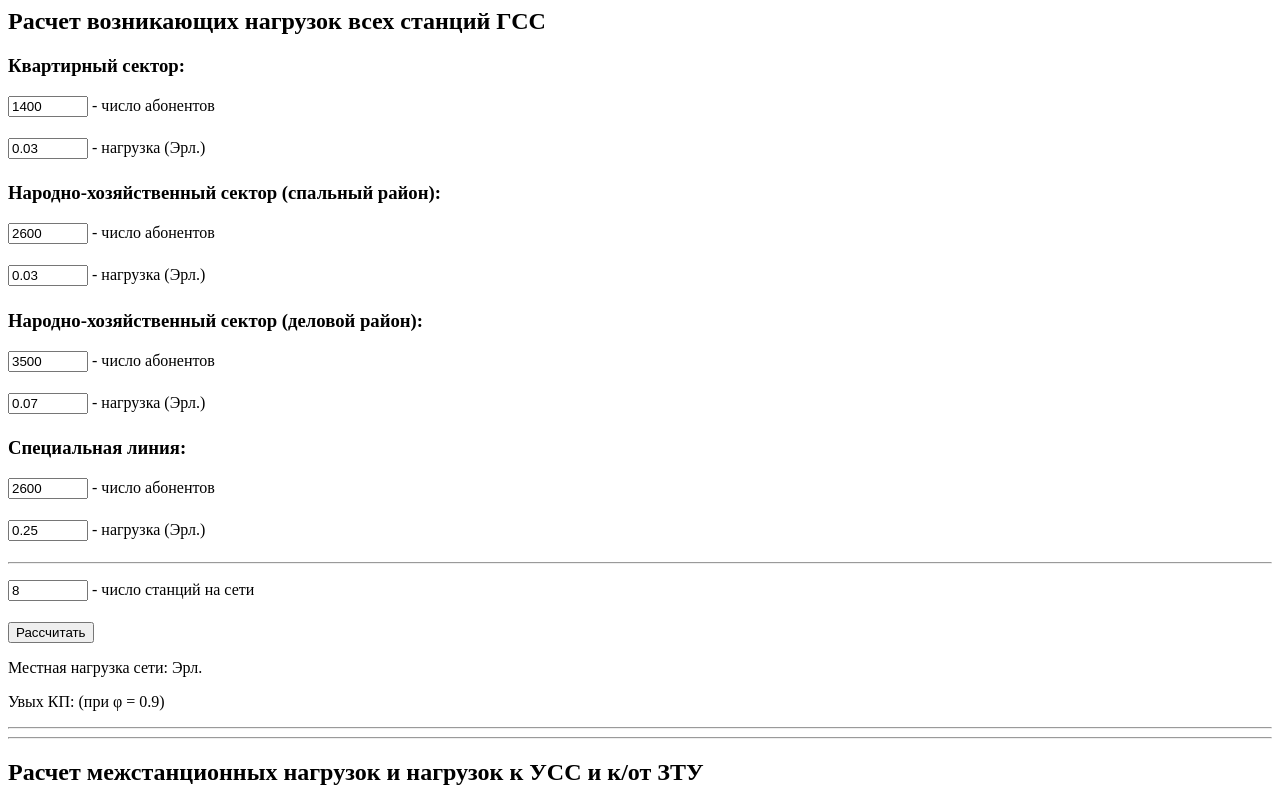
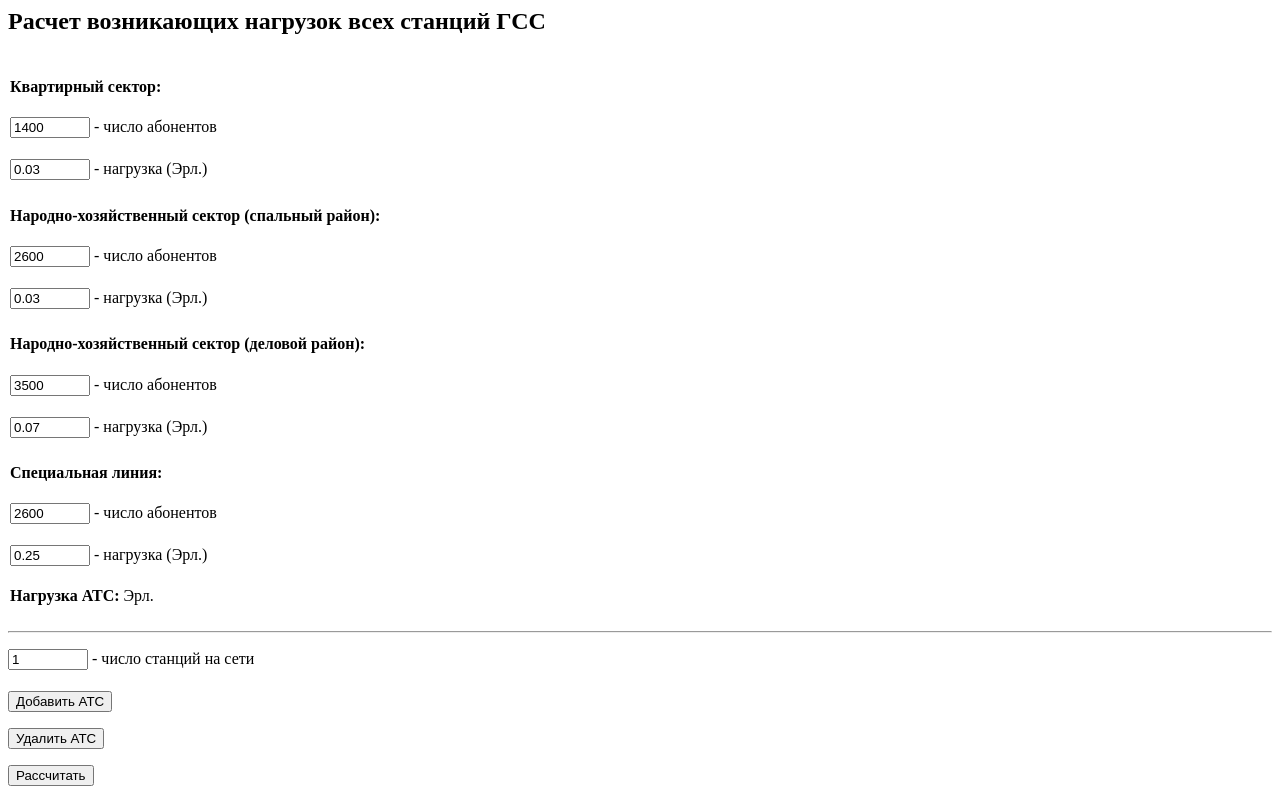
Before and after one commit to GetAnUco/lab, a plain HTML site: page index.html in a window 1280 px wide. Shown: the top 799 px of the page. Drawn offline with nearby package versions, Linux system fonts and the light colour scheme.

Commit message:
Уникальный рассчет

```diff
--- a/index.html
+++ b/index.html
@@ -10,41 +10,54 @@
 <div>
 	<h2>Расчет возникающих нагрузок всех станций ГСС</h2>
 	<div>
-		<h3>Квартирный сектор:</h3>
+		<div id="atsList">
+			<div class="ats">
+				<h4>Квартирный сектор:</h4>
 				<div>
-			<p><input type="text" class="input" id="kvN" value="1400"> - число абонентов</p>
+					<p><input type="text" class="input kvN" value="1400"> - число абонентов</p>
 				</div>
 				<div>
-			<p><input type="text" class="input" id="kvL" value="0.03"> - нагрузка (Эрл.)</p>
+					<p><input type="text" class="input kvL" value="0.03"> - нагрузка (Эрл.)</p>
 				</div>
 
-		<h3>Народно-хозяйственный сектор (спальный район):</h3>
+				<h4>Народно-хозяйственный сектор (спальный район):</h4>
 				<div>
-			<p><input type="text" class="input" id="nhSN" value="2600"> - число абонентов</p>
+					<p><input type="text" class="input nhSN" value="2600"> - число абонентов</p>
 				</div>
 				<div>
-			<p><input type="text" class="input" id="nhSL" value="0.03"> - нагрузка (Эрл.)</p>
+					<p><input type="text" class="input nhSL" value="0.03"> - нагрузка (Эрл.)</p>
 				</div>
 
-		<h3>Народно-хозяйственный сектор (деловой район):</h3>
+				<h4>Народно-хозяйственный сектор (деловой район):</h4>
 				<div>
-			<p><input type="text" class="input" id="nhDN" value="3500"> - число абонентов</p>
+					<p><input type="text" class="input nhDN" value="3500"> - число абонентов</p>
 				</div>
 				<div>
-			<p><input type="text" class="input" id="nhDL" value="0.07"> - нагрузка (Эрл.)</p>
+					<p><input type="text" class="input nhDL" value="0.07"> - нагрузка (Эрл.)</p>
 				</div>
 
-		<h3>Специальная линия:</h3>
+				<h4>Специальная линия:</h4>
 				<div>
-			<p><input type="text" class="input" id="isdnN" value="2600"> - число абонентов</p>
+					<p><input type="text" class="input isdnN" value="2600"> - число абонентов</p>
 				</div>
 				<div>
-			<p><input type="text" class="input" id="isdnL" value="0.25"> - нагрузка (Эрл.)</p>
+					<p><input type="text" class="input isdnL" value="0.25"> - нагрузка (Эрл.)</p>
+				</div>
+				<div>
+					<p>
+						<span><b>Нагрузка АТС: </b></span>
+						<span class="currentAtsLoad"></span>
+						<span> Эрл.</span>
+					</p>
+				</div>
+			</div>
 		</div>
 		<hr>
 		<div>
-			<p><input type="text" class="input" id="stationN" value="8"> - число станций на сети</p>
+			<p><input type="text" class="input" id="stationN" value="1" readonly="readonly"> - число станций на сети</p>
 		</div>
+		<p><button id="addAts">Добавить АТС</button></p>
+		<p><button id="removeAts">Удалить АТС</button></p>
 		<button id="localNetworkLoadTrigger">Рассчитать</button>
 		<div>
 			<p>
--- a/script.js
+++ b/script.js
@@ -1,12 +1,17 @@
 $("#localNetworkLoadTrigger").click(function(event) {
-	let result = (parseFloat($("#kvN").val() * parseFloat($("#kvL").val()) +
-	parseFloat($("#nhSN").val()) * parseFloat($("#nhSL").val()) +
-	parseFloat($("#nhDN").val()) * parseFloat($("#nhDL").val()) +
-	parseFloat($("#isdnN").val()) * parseFloat($("#isdnL").val())))
-	* parseFloat($("#stationN").val());
-
+	let atsList = $(".ats");
+	let result = 0;
+	for (var i = atsList.length - 1; i >= 0; i--) {
+		let currentResult =
+		parseFloat($(atsList[i]).find($(".kvN")).val()) * parseFloat($(atsList[i]).find($(".kvL")).val()) +
+		parseFloat($(atsList[i]).find($(".nhSN")).val()) * parseFloat($(atsList[i]).find($(".nhSL")).val()) +
+		parseFloat($(atsList[i]).find($(".nhDN")).val()) * parseFloat($(atsList[i]).find($(".nhDL")).val()) +
+		parseFloat($(atsList[i]).find($(".isdnN")).val()) * parseFloat($(atsList[i]).find($(".isdnL")).val());
+		$(atsList[i]).find($(".currentAtsLoad")).text(currentResult);
+		result += currentResult;
+	}
+	let devResult = result * 0.9;
 	$("#localNetworkLoad").text(result);
-	let devResult = result * 0.9;
 	$("#localNetworkLoadDev").text(devResult);
 });
 
@@ -16,3 +21,17 @@ $("#iATSPartTrigger").click(function(event) {
 	let percentResult = result * 100;
 	$("#iATSPercent").text(percentResult);
 });
+
+$("#addAts").click(function(event) {
+	let atsList = $(".ats");
+	let atsClone = $(atsList[0]).clone();
+	$("#stationN").val(parseInt($("#stationN").val()) + 1);
+	$("#atsList").append(atsClone);
+})
+
+$("#removeAts").click(function(event) {
+	if ($(".ats").length > 1) {
+		$("#stationN").val(parseInt($("#stationN").val()) - 1);
+		$($(".ats")[0]).remove();
+	}
+})
--- a/styles.css
+++ b/styles.css
@@ -2,3 +2,8 @@
 	margin-bottom: 5px;
 	width: 80px;
 }
+
+.ats {
+	display: inline-block;
+	padding: 2px;
+}
```
Lines whose indentation alone changed are shown as unchanged.
